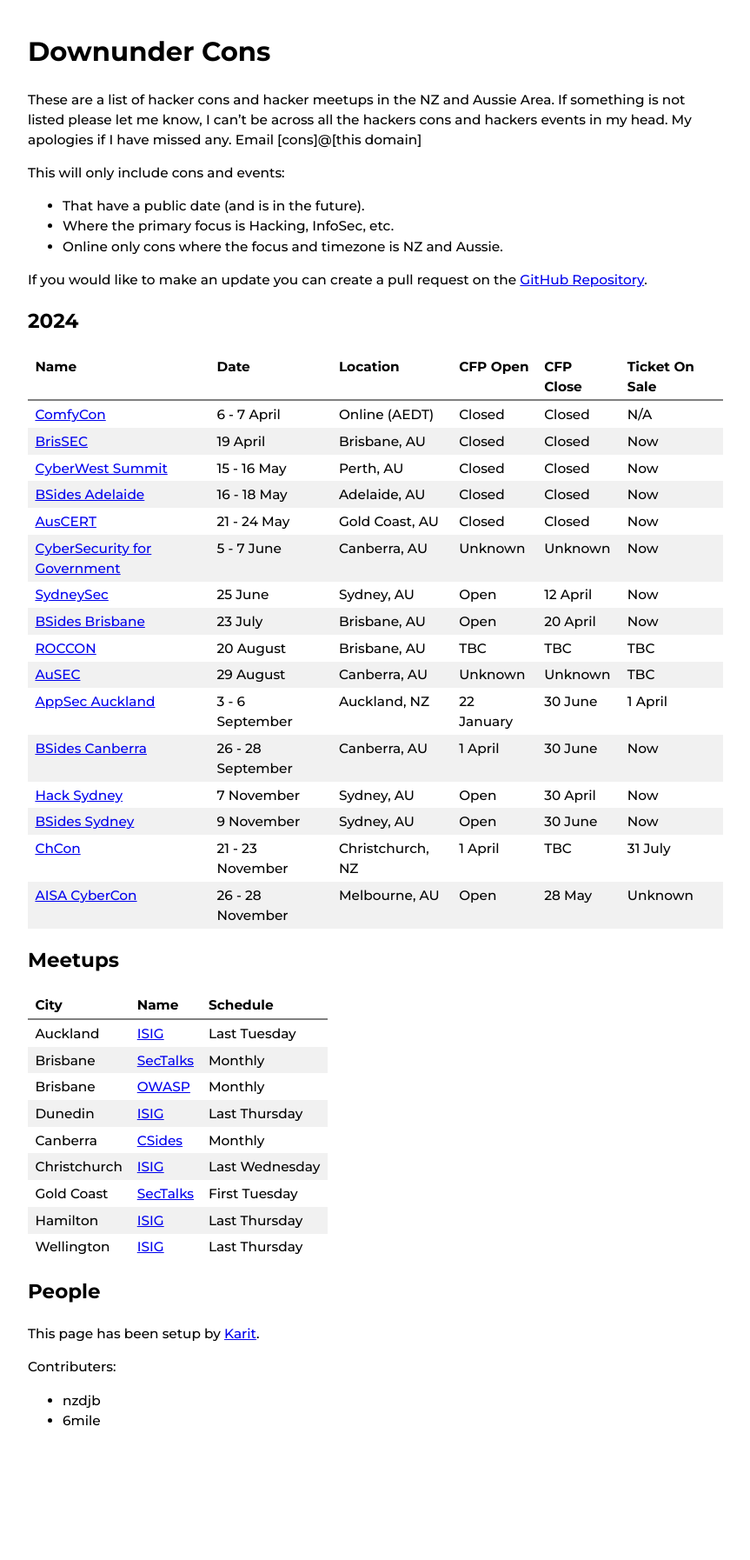
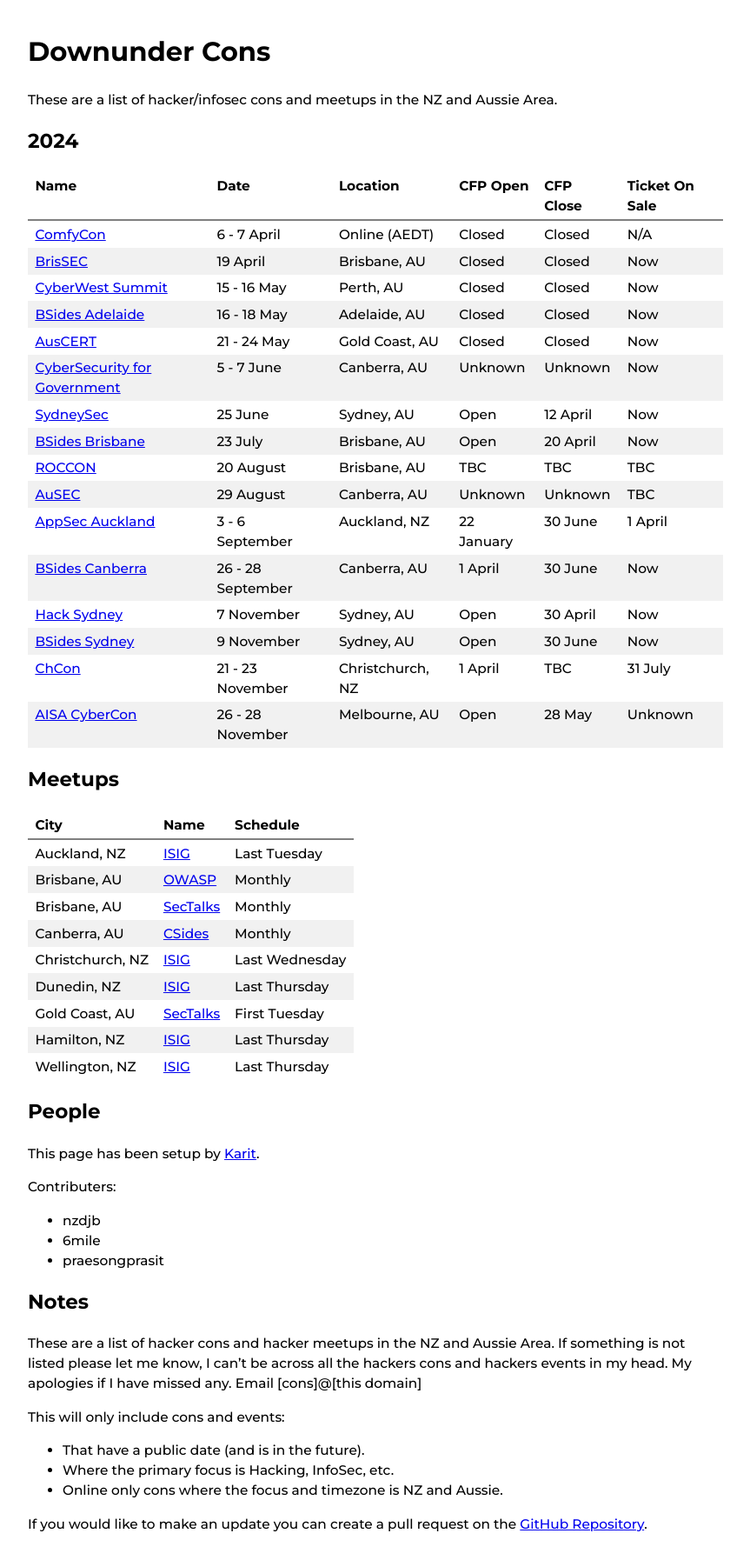
Before and after one commit to nzkarit/downundercons, a Jekyll site: the page built from index.markdown, in a window 1280 px wide. Shown: the whole page at 87% size, without its empty margins (208-1071 px from the left). Built offline with Jekyll 4.4.1, drawn with Linux system fonts in a browser that asks for light colours; before the commit the page ends 1676 px from its top, so only the background shows below that.

Commit message:
Reordering of things

```diff
--- a/index.markdown
+++ b/index.markdown
@@ -37,15 +30,15 @@ If you would like to make an update you can create a pull request on the [GitHub
 
 | City | Name | Schedule |
 | ---- | ---- | -------- |
-| Auckland | [ISIG](https://isig.org.nz/) | Last Tuesday |
-| Brisbane | [SecTalks](https://www.meetup.com/SecTalks-Brisbane/) | Monthly |
-| Brisbane | [OWASP](https://www.meetup.com/brisbane-owasp-meetup-group/) | Monthly |
-| Dunedin | [ISIG](https://isig.org.nz/) | Last Thursday |
-| Canberra | [CSides](https://www.bsidesau.com.au/csides.html) | Monthly |
-| Christchurch | [ISIG](https://www.meetup.com/isig-christchurch-nz/) | Last Wednesday |
-| Gold Coast | [SecTalks](https://www.meetup.com/sectalks-goldcoast/) | First Tuesday |
-| Hamilton | [ISIG](https://isig.org.nz/) | Last Thursday |
-| Wellington | [ISIG](https://isig.org.nz/) | Last Thursday |
+| Auckland, NZ | [ISIG](https://isig.org.nz/) | Last Tuesday |
+| Brisbane, AU | [OWASP](https://www.meetup.com/brisbane-owasp-meetup-group/) | Monthly |
+| Brisbane, AU | [SecTalks](https://www.meetup.com/SecTalks-Brisbane/) | Monthly |
+| Canberra, AU | [CSides](https://www.bsidesau.com.au/csides.html) | Monthly |
+| Christchurch, NZ | [ISIG](https://www.meetup.com/isig-christchurch-nz/) | Last Wednesday |
+| Dunedin, NZ | [ISIG](https://isig.org.nz/) | Last Thursday |
+| Gold Coast, AU | [SecTalks](https://www.meetup.com/sectalks-goldcoast/) | First Tuesday |
+| Hamilton, NZ | [ISIG](https://isig.org.nz/) | Last Thursday |
+| Wellington, NZ | [ISIG](https://isig.org.nz/) | Last Thursday |
 
 ## People
 This page has been setup by [Karit](https://www.karit.nz/).
@@ -53,3 +46,14 @@ This page has been setup by [Karit](https://www.karit.nz/).
 Contributers:
 * nzdjb
 * 6mile
+* praesongprasit
+
+## Notes
+These are a list of hacker cons and hacker meetups in the NZ and Aussie Area. If something is not listed please let me know, I can't be across all the hackers cons and hackers events in my head. My apologies if I have missed any. Email [cons]@[this domain]
+
+This will only include cons and events:
+* That have a public date (and is in the future).
+* Where the primary focus is Hacking, InfoSec, etc.
+* Online only cons where the focus and timezone is NZ and Aussie.
+
+If you would like to make an update you can create a pull request on the [GitHub Repository](https://github.com/nzkarit/downundercons).
```
Also changed, not shown: other parts of index.markdown (+1 -8 lines).
